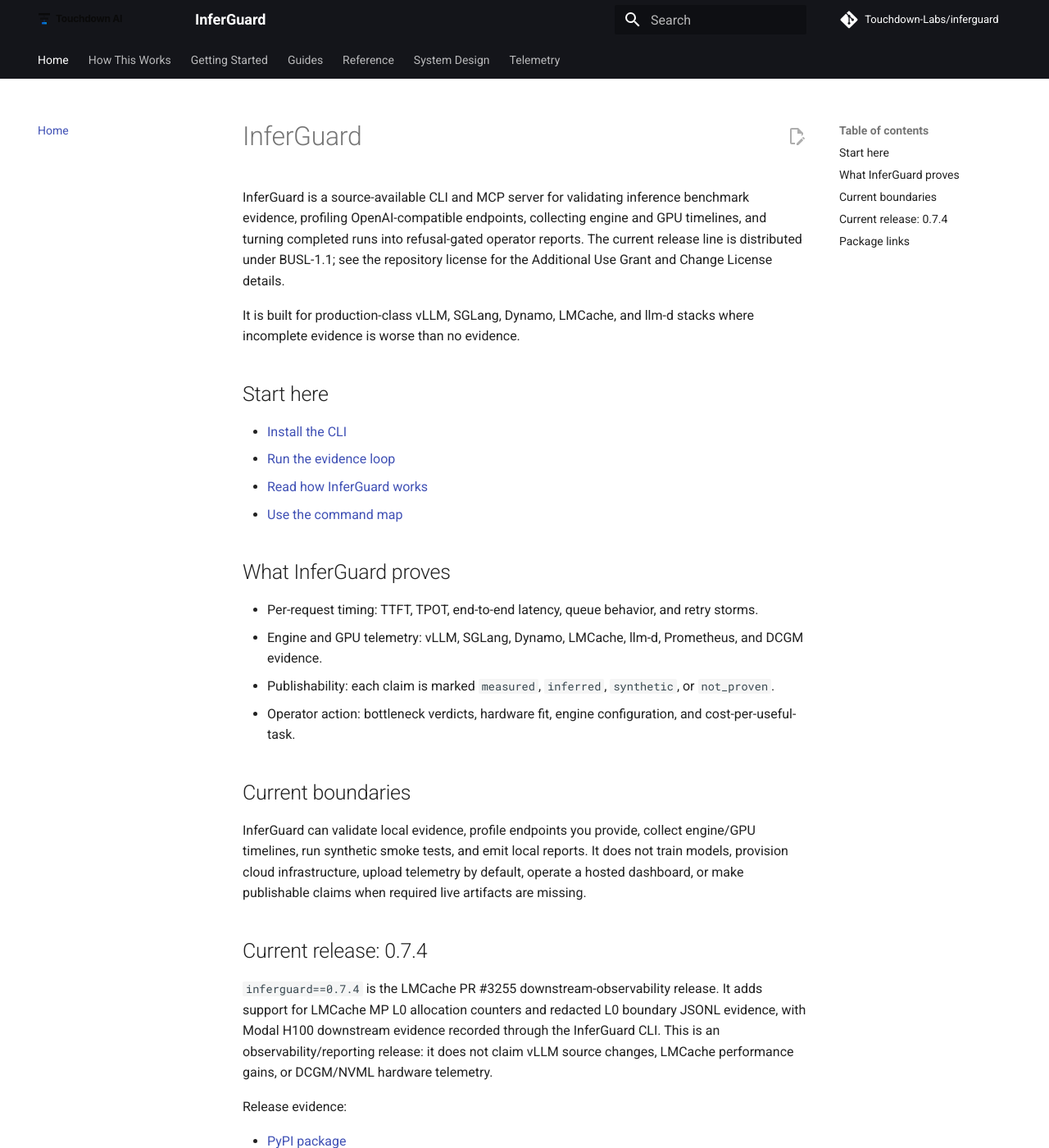
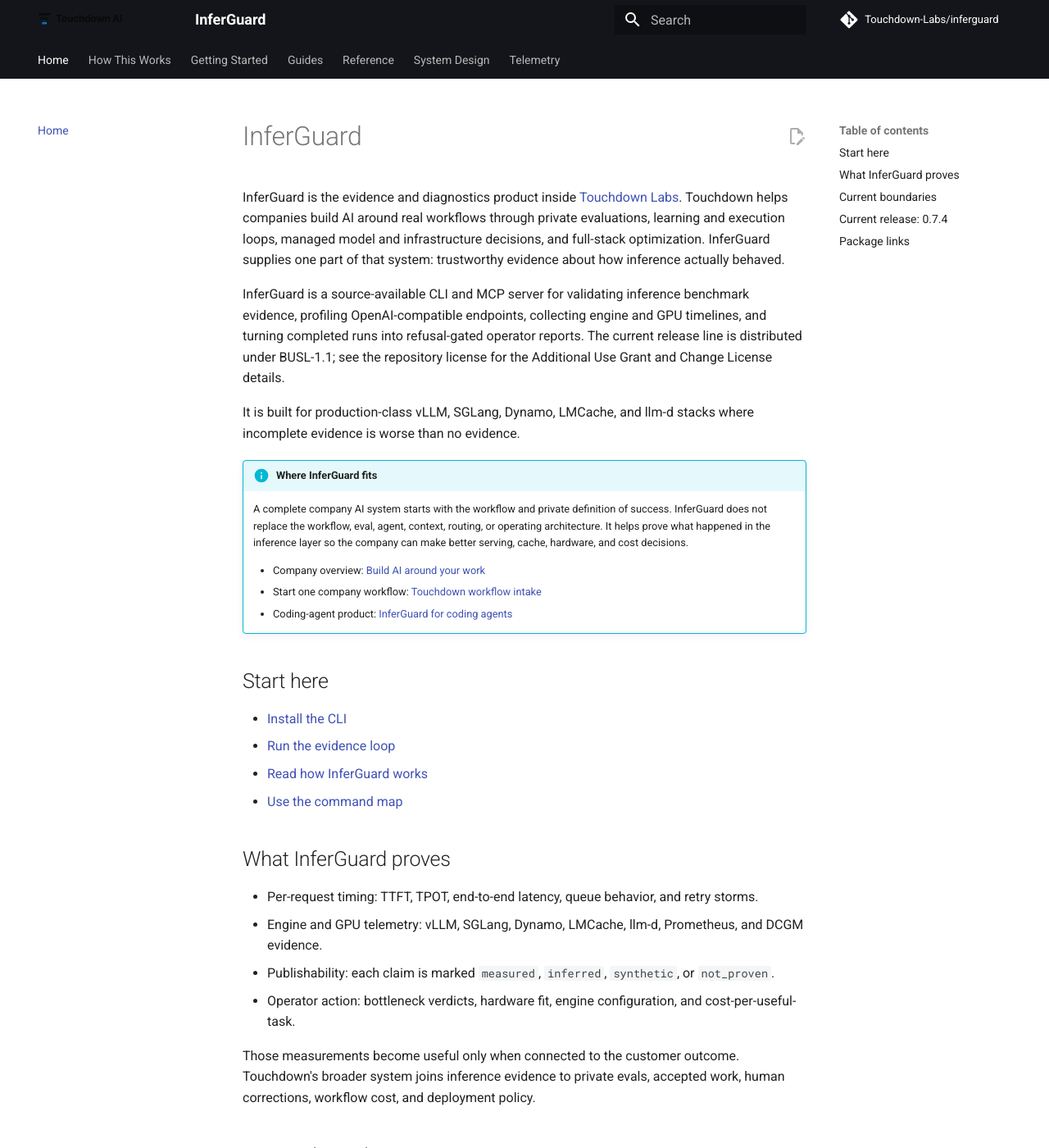
Before and after one commit to Touchdown-Labs/inferguard, an MkDocs documentation site: the page built from docs/index.md, in a window 1280 px wide and 1400 px high. Shown: the whole window at 82% size. Built offline with MkDocs 1.6.1 and Material for MkDocs 9.7.7, drawn with Linux system fonts in a browser that asks for light colours; comment, search, counter and statistics services are not loaded; some of the changed text lies outside the part shown.

Commit message:
docs: position InferGuard inside Touchdown company AI systems

```diff
--- a/docs/index.md
+++ b/docs/index.md
@@ -1,9 +1,14 @@
 ---
 title: InferGuard
-description: Evidence-gated inference diagnostics for production serving stacks.
+description: Evidence-gated inference diagnostics inside Touchdown Labs' company AI architecture.
 ---
 
 # InferGuard
+
+InferGuard is the evidence and diagnostics product inside [Touchdown Labs](https://touchdown-labs.com/).
+Touchdown helps companies build AI around real workflows through private evaluations, learning and execution
+loops, managed model and infrastructure decisions, and full-stack optimization. InferGuard supplies one part of
+that system: trustworthy evidence about how inference actually behaved.
 
 InferGuard is a source-available CLI and MCP server for validating inference benchmark evidence,
 profiling OpenAI-compatible endpoints, collecting engine and GPU timelines, and turning completed
@@ -12,6 +17,15 @@
 
 It is built for production-class vLLM, SGLang, Dynamo, LMCache, and llm-d stacks where incomplete
 evidence is worse than no evidence.
+
+!!! info "Where InferGuard fits"
+    A complete company AI system starts with the workflow and private definition of success. InferGuard does
+    not replace the workflow, eval, agent, context, routing, or operating architecture. It helps prove what
+    happened in the inference layer so the company can make better serving, cache, hardware, and cost decisions.
+
+    - Company overview: [Build AI around your work](https://touchdown-labs.com/)
+    - Start one company workflow: [Touchdown workflow intake](https://touchdown-labs.com/start/)
+    - Coding-agent product: [InferGuard for coding agents](https://touchdown-labs.com/coding-agents/)
 
 ## Start here
 
@@ -27,12 +41,18 @@
 - Publishability: each claim is marked `measured`, `inferred`, `synthetic`, or `not_proven`.
 - Operator action: bottleneck verdicts, hardware fit, engine configuration, and cost-per-useful-task.
 
+Those measurements become useful only when connected to the customer outcome. Touchdown's broader system
+joins inference evidence to private evals, accepted work, human corrections, workflow cost, and deployment policy.
+
 ## Current boundaries
 
 InferGuard can validate local evidence, profile endpoints you provide, collect engine/GPU timelines,
 run synthetic smoke tests, and emit local reports. It does not train models, provision cloud
 infrastructure, upload telemetry by default, operate a hosted dashboard, or make publishable claims
 when required live artifacts are missing.
+
+InferGuard also does not claim to be the complete Touchdown platform or the complete customer learning loop.
+It is a focused evidence tool and product component.
 
 ## Current release: 0.7.4
 
```
